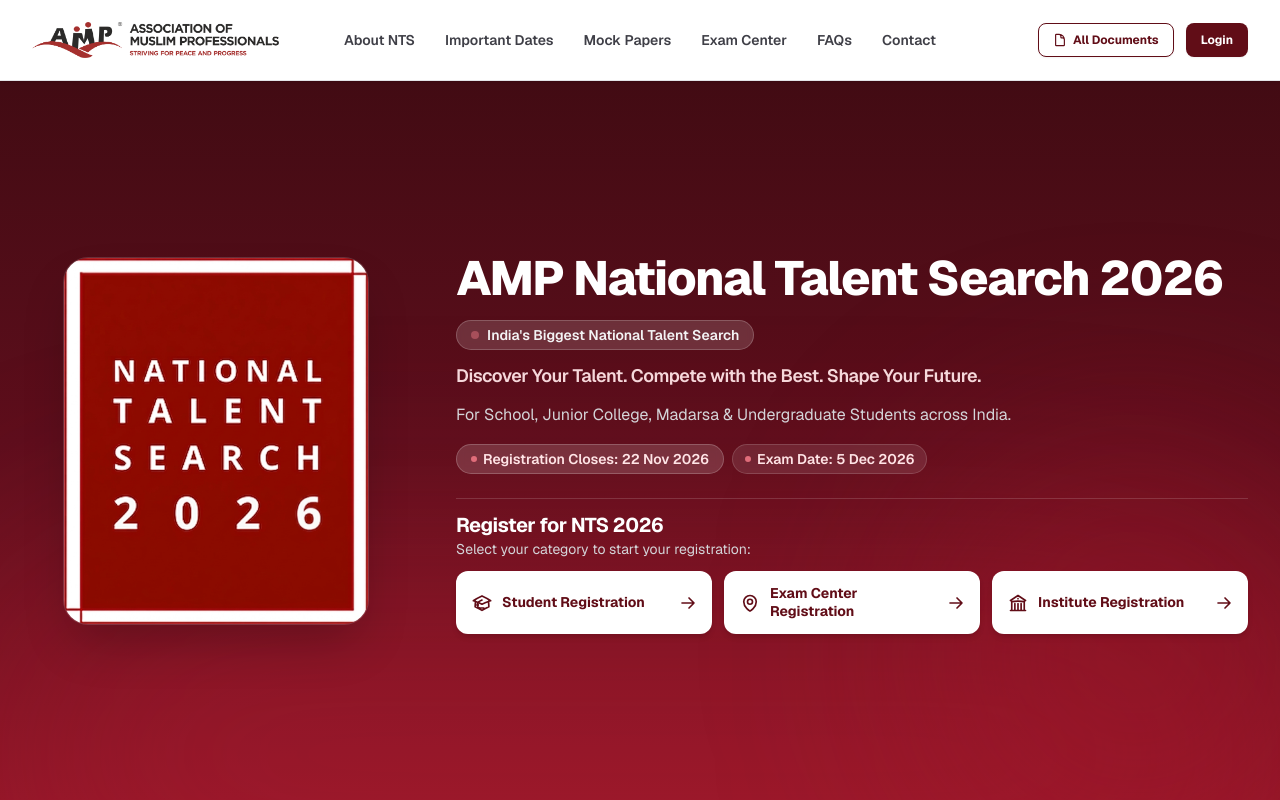
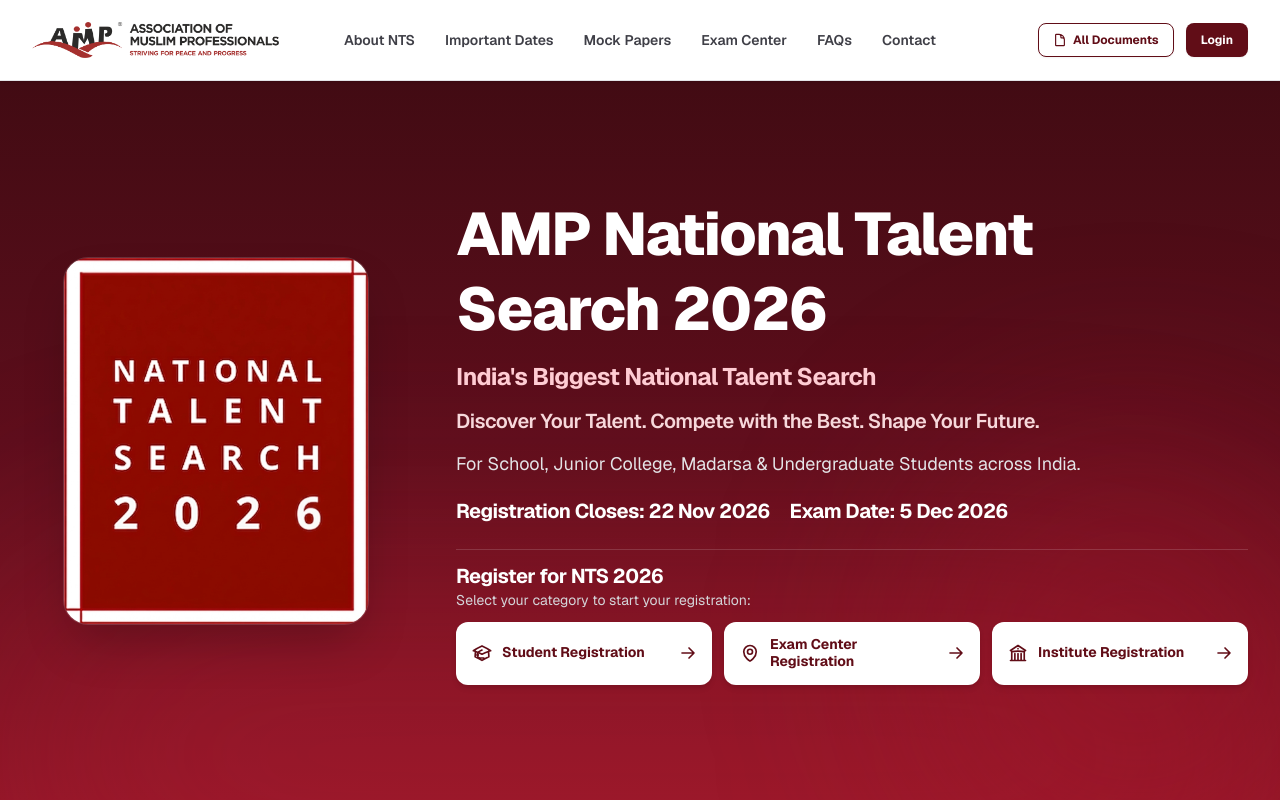
Before and after one commit to ansariafzal-ka/AMP-World-NTS-Web-Application-, a Next.js app: page / in a window 1280 px wide. Shown: the top 800 px of the page. Built offline with nearby package versions, Linux system fonts and the light colour scheme.

Commit message:
Remove badges and increase text sizes for hero paragraphs and dates

```diff
--- a/src/components/ui/hero-section.tsx
+++ b/src/components/ui/hero-section.tsx
@@ -74,36 +74,27 @@
 
           {/* Content & Registration Column */}
           <div className="md:col-span-7 lg:col-span-8 flex flex-col justify-center text-center md:text-left space-y-4 sm:space-y-5 md:space-y-6">
-            <div className="space-y-2.5 sm:space-y-3">
-              <h1 className="text-2xl sm:text-3xl md:text-3xl lg:text-4xl xl:text-5xl font-extrabold tracking-tight text-white leading-tight">
+            <div className="space-y-3 sm:space-y-3.5">
+              <h1 className="text-2xl sm:text-3xl md:text-4xl lg:text-5xl xl:text-6xl font-extrabold tracking-tight text-white leading-tight">
                 AMP National Talent Search 2026
               </h1>
 
-              <div className="flex flex-wrap items-center gap-2 justify-center md:justify-start">
-                <span className="inline-flex items-center gap-2 rounded-full bg-white/15 px-3.5 py-1 text-xs sm:text-sm font-semibold text-zinc-100 backdrop-blur-xs border border-white/20">
-                  <span className="h-2 w-2 rounded-full bg-[#E06D7A] animate-pulse" />
-                  India&apos;s Biggest National Talent Search
-                </span>
-              </div>
+              <p className="text-lg sm:text-xl md:text-2xl font-bold text-rose-200 tracking-tight">
+                India&apos;s Biggest National Talent Search
+              </p>
 
-              <p className="text-sm sm:text-base md:text-lg font-semibold text-rose-100/95 tracking-tight max-w-2xl mx-auto md:mx-0">
+              <p className="text-base sm:text-lg md:text-xl font-semibold text-rose-100/95 tracking-tight max-w-3xl mx-auto md:mx-0">
                 Discover Your Talent. Compete with the Best. Shape Your Future.
               </p>
 
-              <p className="text-xs sm:text-sm md:text-sm lg:text-base text-zinc-300 leading-relaxed max-w-2xl mx-auto md:mx-0">
+              <p className="text-sm sm:text-base md:text-lg text-zinc-200 leading-relaxed max-w-3xl mx-auto md:mx-0">
                 For School, Junior College, Madarsa &amp; Undergraduate Students across India.
               </p>
 
-              <div className="flex flex-wrap items-center gap-2 justify-center md:justify-start pt-1">
-                <span className="inline-flex items-center gap-1.5 rounded-full bg-white/15 px-3.5 py-1 text-xs sm:text-sm font-semibold text-rose-100 backdrop-blur-xs border border-white/20">
-                  <span className="h-1.5 w-1.5 rounded-full bg-[#E06D7A]" />
-                  Registration Closes: 22 Nov 2026
-                </span>
-                <span className="inline-flex items-center gap-1.5 rounded-full bg-white/10 px-3 py-1 text-xs sm:text-sm font-semibold text-rose-100 backdrop-blur-xs border border-white/15">
-                  <span className="h-1.5 w-1.5 rounded-full bg-[#E06D7A]" />
-                  Exam Date: 5 Dec 2026
-                </span>
-              </div>
+              <p className="pt-1 text-base sm:text-lg md:text-xl font-bold text-white tracking-tight">
+                <span className="inline-block mr-3 sm:mr-5">Registration Closes: 22 Nov 2026</span>
+                <span className="inline-block">Exam Date: 5 Dec 2026</span>
+              </p>
             </div>
 
             {/* Registration CTA Container */}
```
